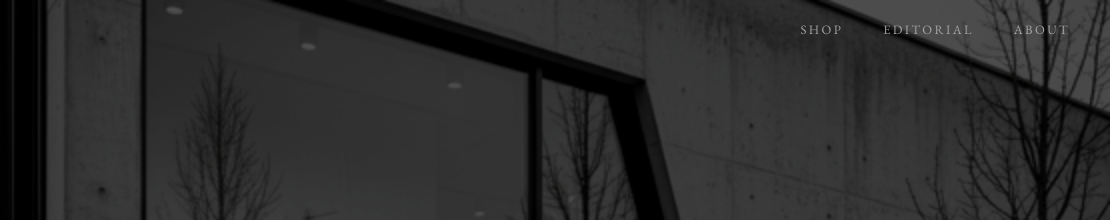
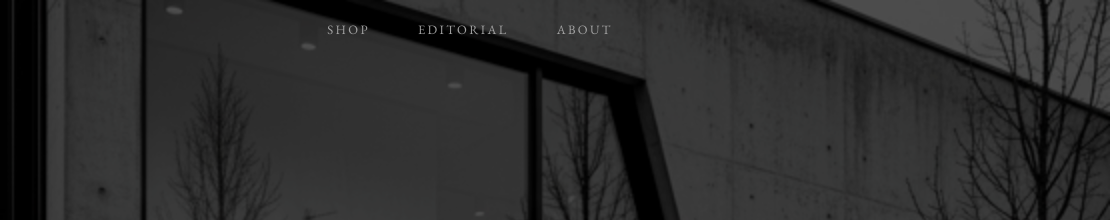
Before and after one commit to MarkClubine/gohard, a plain HTML site: page index.html in a window 1280 px wide. Shown: the top 220 px of the page, 170-1280 px from the left. Drawn offline with nearby package versions, Linux system fonts and the light colour scheme.

Commit message:
Center nav links in header, logo pinned left
Co-Authored-By: Claude Opus 4.6 (1M context) <noreply@anthropic.com>

```diff
--- a/css/style.css
+++ b/css/style.css
@@ -136,13 +136,16 @@ p {
 .header__inner {
   display: flex;
   align-items: center;
-  justify-content: space-between;
+  justify-content: center;
+  position: relative;
   height: 60px;
   margin: 0;
   padding: 0 2.5rem;
 }
 
 .header__logo {
+  position: absolute;
+  left: 2.5rem;
   display: flex;
   align-items: center;
 }
@@ -161,7 +164,7 @@ p {
 .header__nav {
   display: flex;
   align-items: center;
-  gap: 2.5rem;
+  gap: 3rem;
 }
 
 .header__nav a {
```
